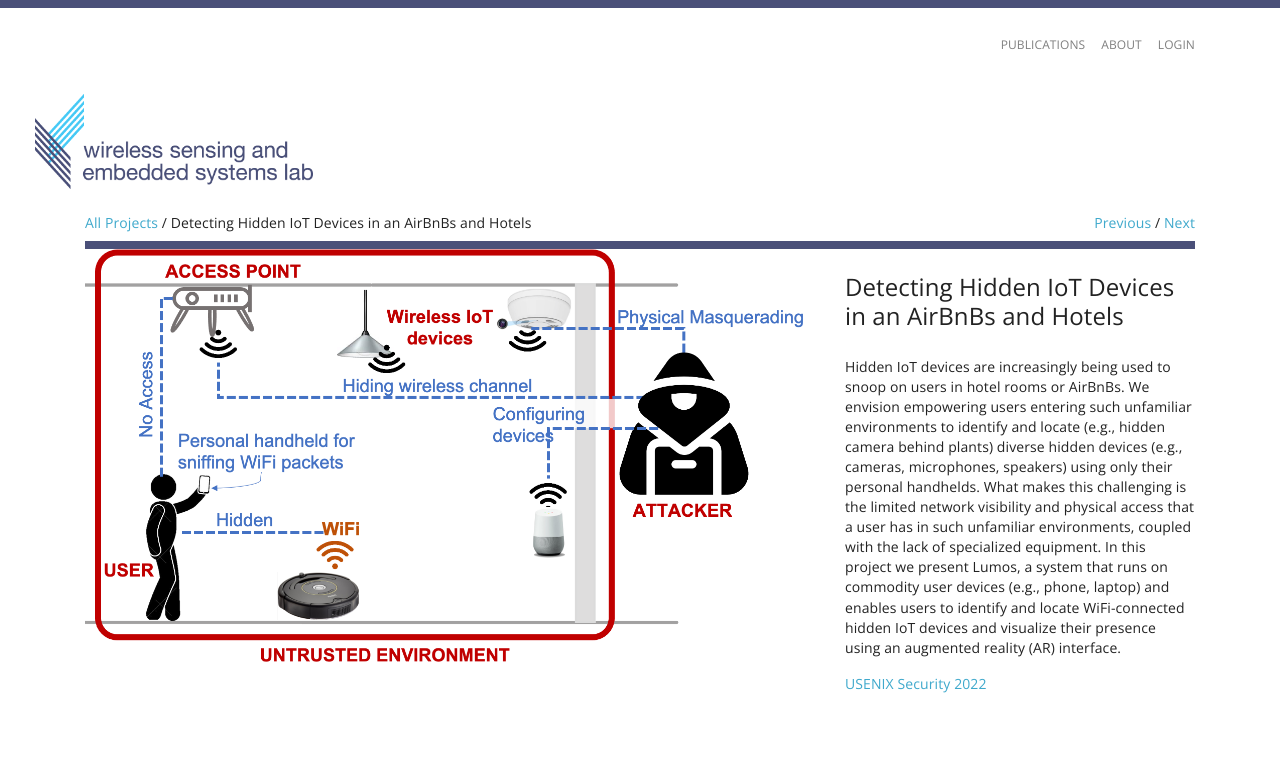
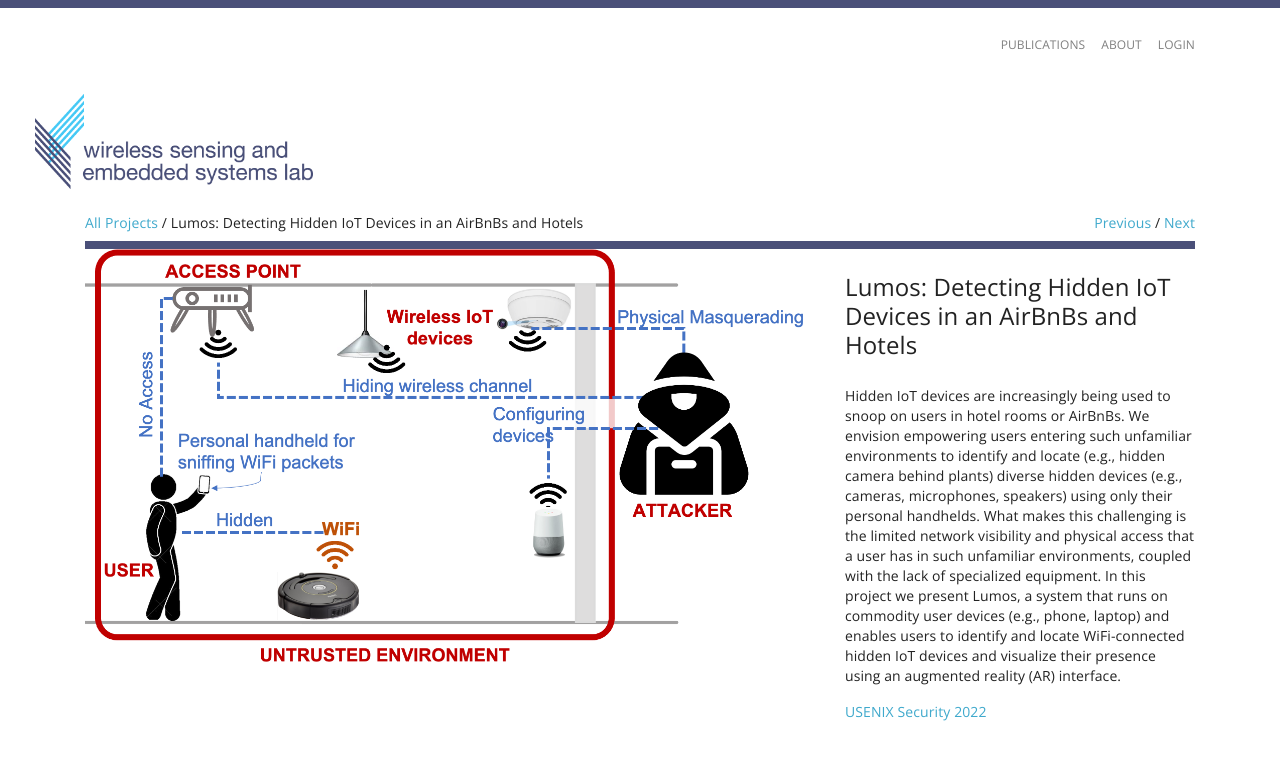
Before and after one commit to WiseLabCMU/website, a Jekyll site: the page built from _projects/lumos.md, in a window 1280 px wide and 900 px high, cut to the strip 0-782 px from the top of the window. Shown: the top 760 px of the strip. Built offline with Jekyll 4.4.1, drawn with Linux system fonts in a browser that asks for light colours.

Commit message:
adding Lumos to projects

```diff
--- a/_projects/lumos.md
+++ b/_projects/lumos.md
@@ -1,8 +1,8 @@
 ---
 layout: project
-title:  "Detecting Hidden IoT Devices in an AirBnBs and Hotels"
+title:  "Lumos: Detecting Hidden IoT Devices in an AirBnBs and Hotels"
 image: "/img/projects/lumos.png"
-priority: 2
+priority: 1
 ---
 
 Hidden IoT devices are increasingly being used to snoop
```
